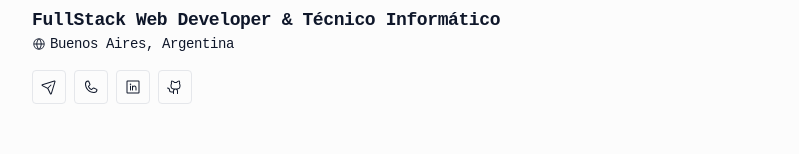
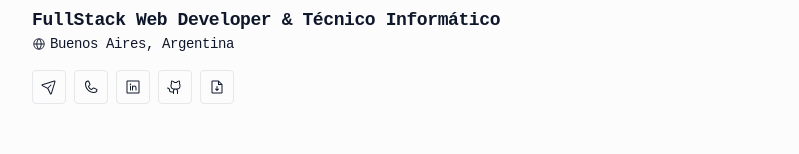
Before and after one commit to ImanolHerrero/PortfolioV2, a React (Vite) app: page / in a window 1280 px wide. Shown: the part 139-293 px from the top of the page, without its empty margins (240-1039 px from the left). Built offline with nearby package versions, Linux system fonts and the light colour scheme; what tailwindcss-animated would draw is missing.

Commit message:
Header refactor y se agrega boton cv

```diff
--- a/src/components/Header.jsx
+++ b/src/components/Header.jsx
@@ -1,37 +1,37 @@
-import { PaperPlaneTilt, Phone, LinkedinLogo, GithubLogo, GlobeSimple } from "@phosphor-icons/react";
+import { PaperPlaneTilt, Phone, LinkedinLogo, GithubLogo, GlobeSimple, FileArrowDown } from "@phosphor-icons/react";
 import { useTranslation } from 'react-i18next';
+
+const IconButton = ({ href, icon: Icon, download = false }) => (
+      <a href={href} {...(download ? { download: true } : {})}>
+            <button className="border border-gray-200 rounded p-2 hover:bg-gray-100 dark:hover:bg-zinc-800">
+                  <Icon />
+            </button>
+      </a>
+);
 
 function Header() {
       const { t } = useTranslation();
+
+      const contacts = [
+            { href: "mailto:imano.arias@gmail.com", icon: PaperPlaneTilt },
+            { href: "tel:+5491128886097", icon: Phone },
+            { href: "https://www.linkedin.com/in/imanol-herrero-932956247/", icon: LinkedinLogo },
+            { href: "https://github.com/ImanolHerrero", icon: GithubLogo },
+            { href: "/ImanolHerreroCV.pdf", icon: FileArrowDown, download: true }
+      ];
 
       return (
             <header className="mb-12 mt-6 animate-fade-left animate-duration-500 animate-delay-500 animate-ease-linear">
                   <h1 className="text-2xl font-bold">{t('name')}</h1>
                   <p className="text-lg font-semibold">{t('title')}</p>
-                  <p className="flex items-center gap-1 text-sm"><GlobeSimple /> {t('location')}</p>
+                  <p className="flex items-center gap-1 text-sm">
+                        <GlobeSimple /> {t('location')}
+                  </p>
 
                   <section className="flex gap-2 mt-4">
-
-                        <a href="mailto:imano.arias@gmail.com">
-                              <button className="border border-gray-200 rounded p-2 hover:bg-gray-100 dark:hover:bg-gray-900">
-                                    <PaperPlaneTilt />
-                              </button>
-                        </a>
-                        <a href="tel:+5491128886097">
-                              <button className="border border-gray-200 rounded p-2 hover:bg-gray-100 dark:hover:bg-gray-900">
-                                    <Phone />
-                              </button>
-                        </a>
-                        <a href="https://www.linkedin.com/in/imanol-herrero-932956247/">
-                              <button className="border border-gray-200 rounded p-2 hover:bg-gray-100 dark:hover:bg-gray-900">
-                                    <LinkedinLogo />
-                              </button>
-                        </a>
-                        <a href="https://github.com/ImanolHerrero">
-                              <button className="border border-gray-200 rounded p-2 hover:bg-gray-100 dark:hover:bg-gray-900">
-                                    <GithubLogo />
-                              </button>
-                        </a>
+                        {contacts.map((contact, index) => (
+                              <IconButton key={index} {...contact} />
+                        ))}
                   </section>
             </header>
       );
```
Also changed, not shown: 1 other file (tests, documents, lock files or other folders).
